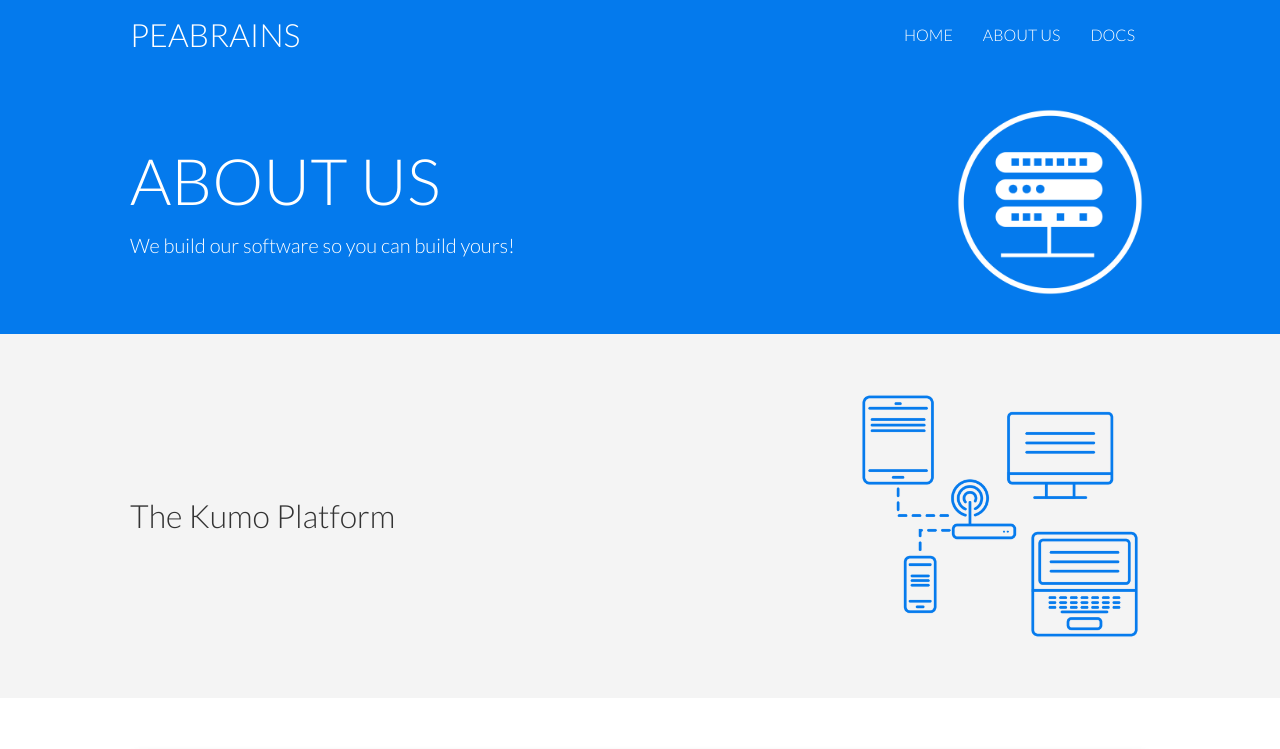
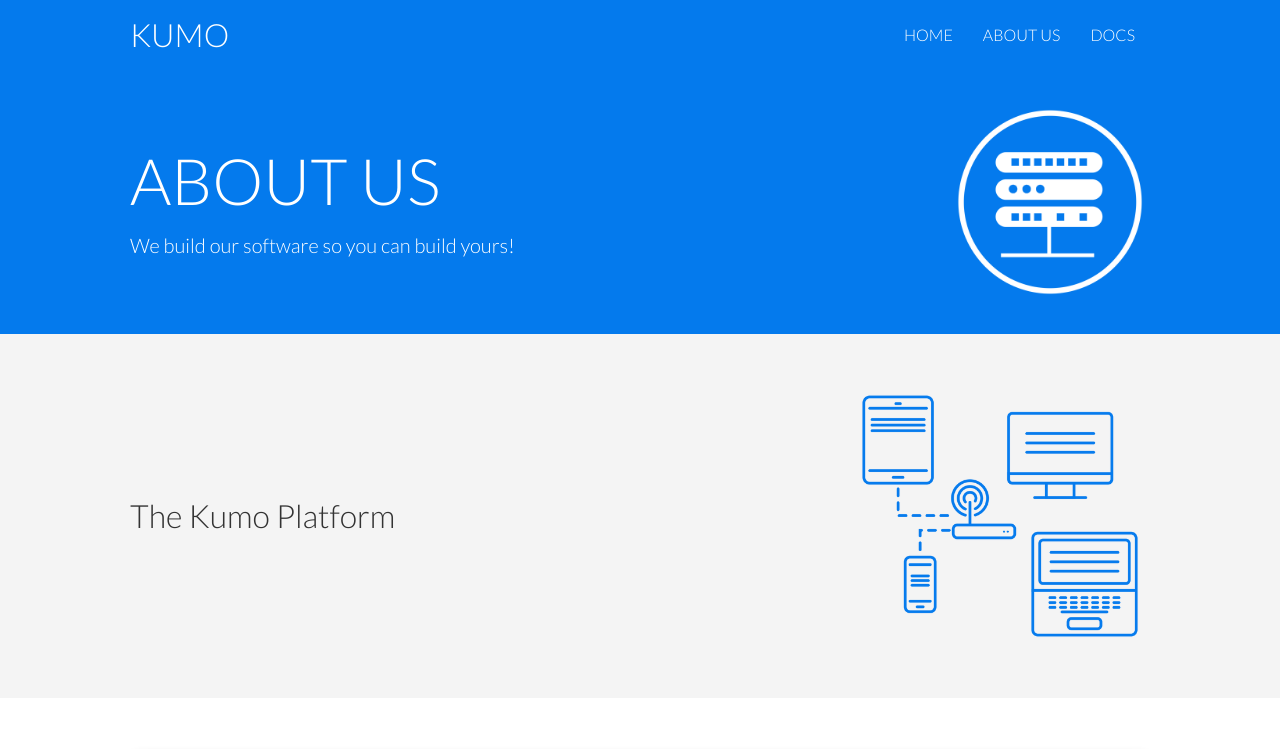
Before and after one commit to Aditya0709-alt/kumo_website, a plain HTML site: page features.html in a window 1280 px wide. Shown: the top 749 px of the page. Drawn offline with Linux system fonts and the light colour scheme; files that its build step writes are made by us from their sources; files whose address does not match are found by name.

Commit message:
Update features.html

```diff
--- a/features.html
+++ b/features.html
@@ -12,7 +12,7 @@
     <!-- Navbar -->
     <div class="navbar">
         <div class="container flex">
-            <h1 class="logo">PEABRAINS</h1>
+            <h1 class="logo">KUMO</h1>
             <nav>
                 <ul>
                     <li><a href="index.html">HOME</a></li>
```
